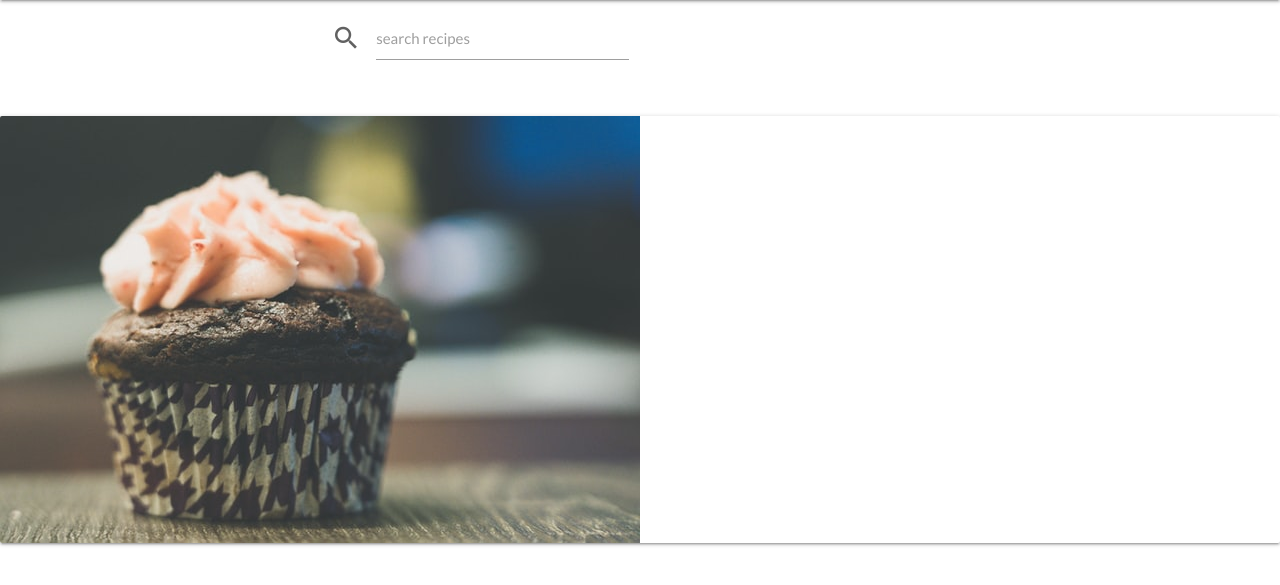
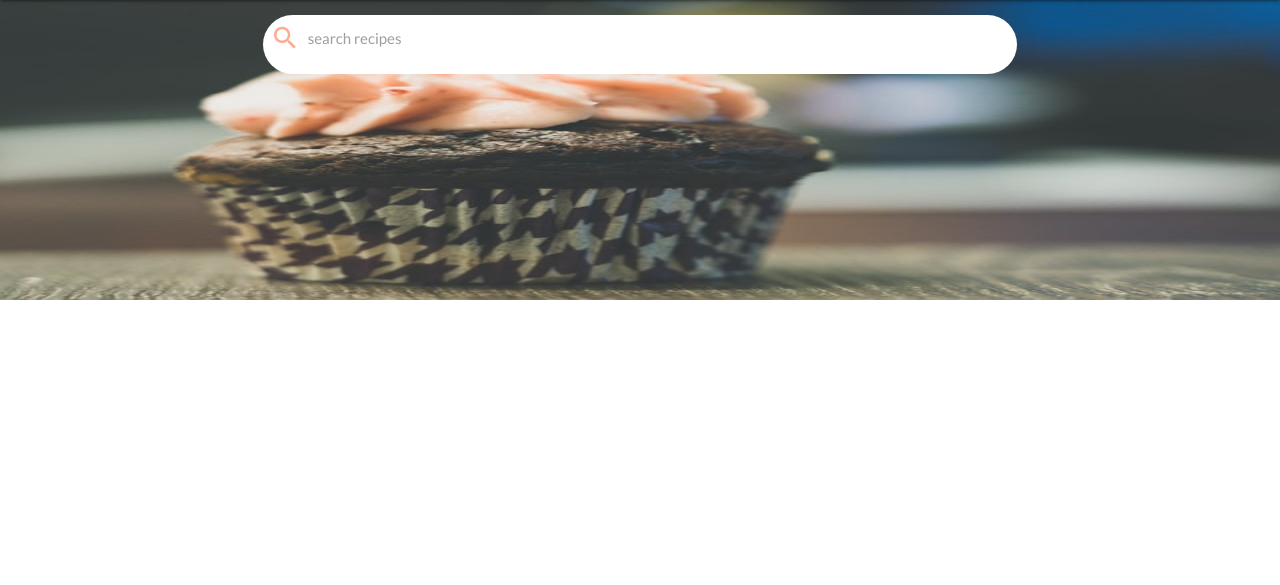
Before and after one commit to sophie-apples/cakelicious, a Flask app: page / in a window 1280 px wide. Shown: the part 64-649 px from the top of the page. Run offline with Flask 2, Linux system fonts and the light colour scheme; data that the repository does not hold is empty; some libraries are stand-ins or nearby versions.

Commit message:
styling to base.html search bar % image

```diff
--- a/app.py
+++ b/app.py
@@ -21,7 +21,7 @@ mongo = PyMongo(app)
 @app.route("/get_recipes")
 def get_recipes():
     recipes = mongo.db.recipes.find()
-    return render_template("get_recipes.html", recipes = recipes)
+    return render_template("get_recipes.html", recipes=recipes)
 
 
 if __name__ == "__main__":
--- a/static/css/style.css
+++ b/static/css/style.css
@@ -7,9 +7,40 @@ body {
     font-family: 'Dancing Script', cursive;
 }
 
+.parallax-container{
+    height: 200px;
+}
+
+@media (min-width: 992px) {
+    .parallax-container{
+    height: 300px;
+    }
+}
+
+#search_recipes {
+    border-bottom: none;
+}
+
+.search-field{
+    background-color: #fff;
+    color: #ffab91;
+    border-radius: 100px;
+    text-align: center;
+    margin-left:20%;
+    margin-right:20%;
+}
+
+.home-image{
+    height: 200px;
+}
+
 #brand {
     font-size: 40px;
     padding-right: 20px;
+}
+
+.search-col{
+    width: 40%;
 }
 
 .center-search {
@@ -18,24 +49,11 @@ body {
     border-radius: 100px;
 }
 
-.searchbar {
-    background: url("static/images/homecake.jpg") no-repeat right center fixed;
-}
-
 .card-image {
     max-height: 10%;
     max-width: auto;
 }
 
-#collapsible {
-    margin: 0em;
-
-}
-
-ul {
-    margin: 0em;
-
-}
 .drop-down-font {
     color: #ffab91;
     font-size: 15px;
--- a/static/js/script.js
+++ b/static/js/script.js
@@ -1,4 +1,5 @@
   $(document).ready(function(){
     $('.sidenav').sidenav();
     $('.collapsible').collapsible();
+    $('.parallax').parallax();
   });
--- a/templates/base.html
+++ b/templates/base.html
@@ -43,22 +43,20 @@
 </header>
 
 <body>
-
-<section id="searchbar">
-    <div class="search-div">
-        <div class="row center-search">
-            <form class="col s12">
-                <div class="row">
-                    <div class="input-field col s6">
+    <div class="parallax-container">
+            <div class="parallax"><img class="home-image" src="static/images/homecake.jpg"></div>
+            <div class="row">
+                <form class="col s12 search-col">
+                    <div class="input-field search-field">
                         <i class="material-icons prefix">search</i>
                         <textarea id="search_recipes" class="materialize-textarea"></textarea>
                         <label for="search_recipes">search recipes</label>
                     </div>
-                </div>
-            </form>
-        </div>
+                </form>
+            </div>
     </div>
-</section>
+
+
 
 
     {% block content %}
--- a/templates/get_recipes.html
+++ b/templates/get_recipes.html
@@ -2,16 +2,14 @@
 {% extends "base.html" %}
 {% block content %}
 
-
-<div class="col s12 m7">
+{% for recipes in recipes %}
+<div class="col s12">
     <div class="card horizontal">
         <div class="card-image">
             <img src="static/images/homecake.jpg">
         </div>
         <div class="card-stacked">
             <div class="card-content">
-
-                    {% for recipes in recipes %}
                     <h3 class="header cake-font">
                     {{ recipes.recipe_name }}
                     </h3><br>
@@ -35,8 +33,9 @@
             </li>
         </ul>
     </div>
+</div>
+<br>
 
-</div>
 {% endfor %}
 
 
```
Also changed, not shown: README.md.
